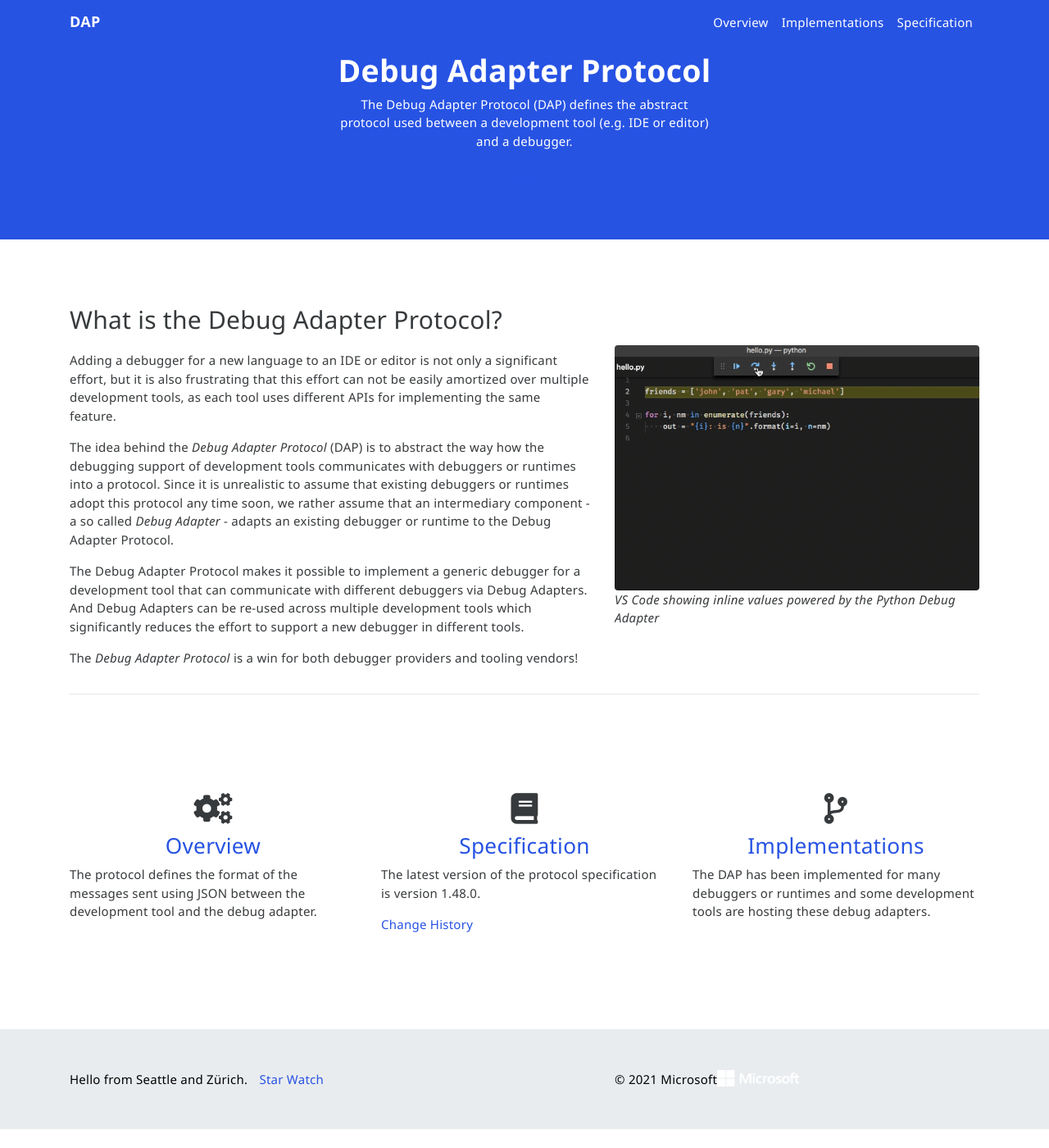
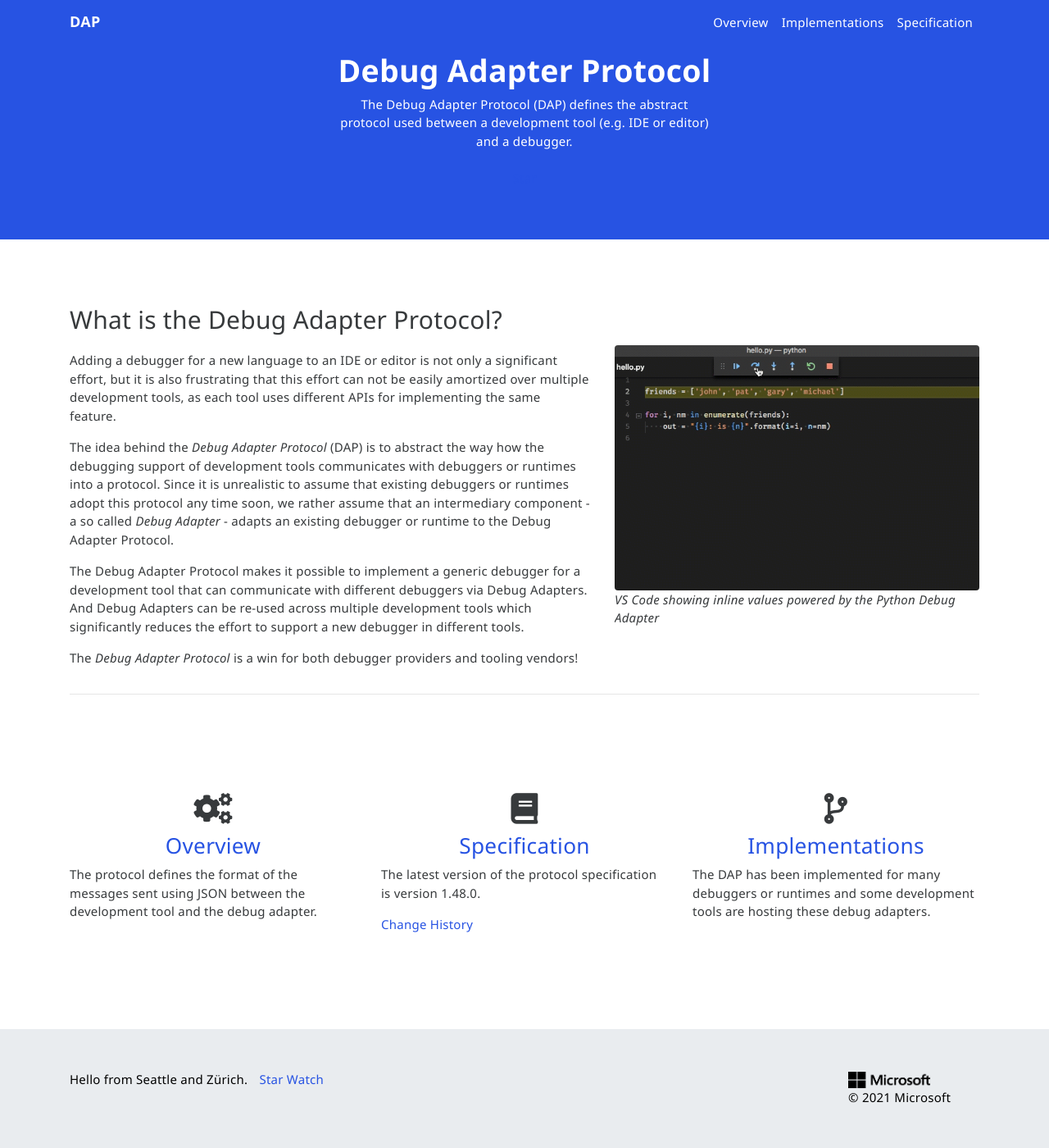
Before and after one commit to microsoft/debug-adapter-protocol, a Jekyll site: the page built from index.html, in a window 1280 px wide and 1400 px high, scrolled down 71 px. Shown: the whole window at 82% size. Built offline with Jekyll 4.4.1, drawn with Linux system fonts in a browser that asks for light colours; nearby versions of some CDN libraries; comment, search, counter and statistics services are not loaded; before the commit the page ends 1448 px from its top, so only the background shows below that.

Commit message:
Polish footer Affects #208

```diff
--- a/_includes/footer.html
+++ b/_includes/footer.html
@@ -9,7 +9,7 @@
 
     <div class="container">
         <div class="row">
-            <div class="col-sm-7">
+            <div class="col-sm-10">
                 <ul class="links">
                     <li>
                         <span class="message">Hello from Seattle and Zürich.</span>
@@ -22,7 +22,7 @@
                     </li>
                 </ul>
             </div>
-            <div class="col-sm-5">
+            <div class="col-sm-2">
                 <ul class="links">
                     <li style="display: none;" >
                         <a id="footer-cookie-link" style="cursor: pointer; padding-right:20px" onclick="manageConsent()"
@@ -32,8 +32,8 @@
                         <div class="copyright">
                             <a id="footer-microsoft-link" class="logo" href="https://www.microsoft.com">
                                 <picture>
-                                    <source srcset="{{site.baseurl}}/img/microsoft-logo-inverted.png" media="(prefers-color-scheme: dark)"></source>
-                                    <img src="{{site.baseurl}}/img/microsoft-logo.png" height="20" alt="Microsoft">
+                                    <source srcset="{{site.baseurl}}/img/microsoft-logo.png" media="(prefers-color-scheme: dark)"></source>
+                                    <img src="{{site.baseurl}}/img/microsoft-logo-inverted.png" height="20" alt="Microsoft">
                                 </picture>
                             </a>
                             <span>© 2021 Microsoft</span>
--- a/css/main.scss
+++ b/css/main.scss
@@ -368,10 +368,10 @@
 
 	img {
 		width: 100px;
+	}
 
-		@media (min-width: 576px) {
-			float: right;
-		}
+	a#footer-microsoft-link {
+		display: block;
 	}
 
 	ul {
```
Also changed, not shown: img/microsoft.svg (deleted).
